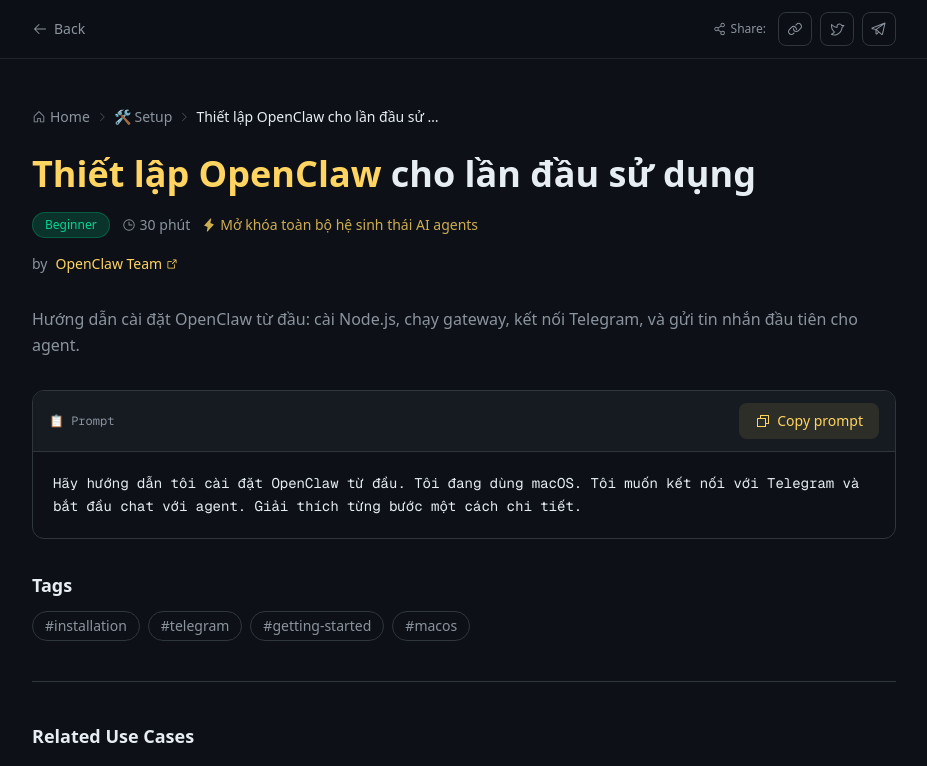
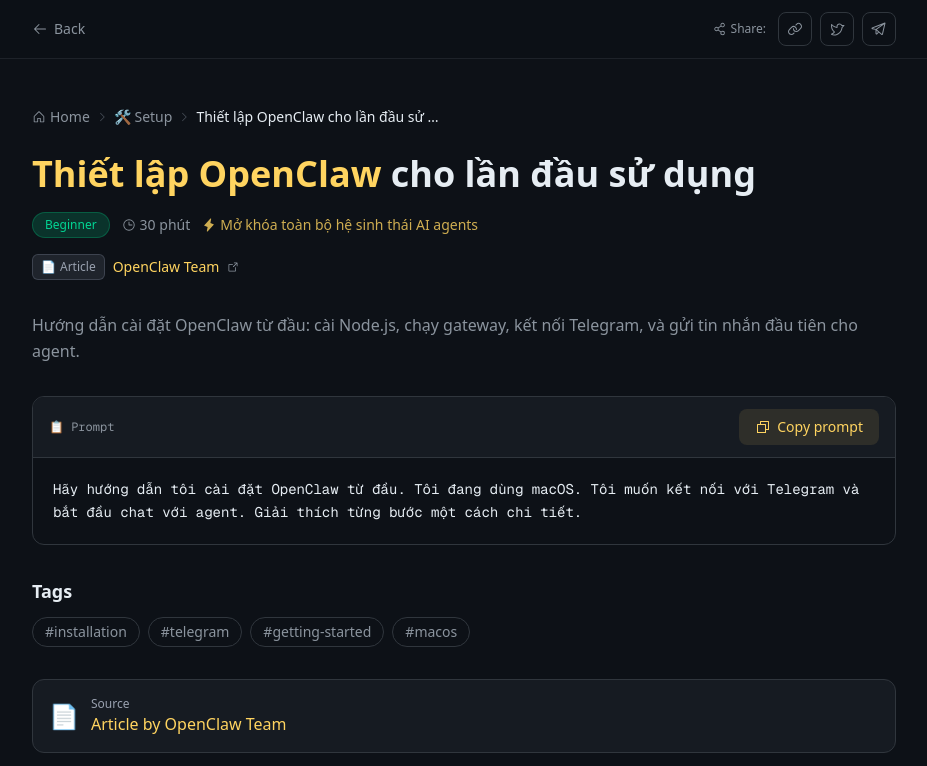
Before and after one commit to Victorpham1984/mateclaw-usecases, a Next.js app: page /cases/uc001 in a window 1280 px wide. Shown: the top 766 px of the page, without its empty margins (176-1103 px from the left). Built offline with nearby package versions, Linux system fonts and the light colour scheme.

Commit message:
feat: add source type badges with color-coded icons
- CaseCard: replace generic 'Source' link with visual badge (YouTube=red, GitHub=purple, Community=yellow, etc.)
- Detail page: add rich source section with YouTube tutorial info and timestamp
- Fallback to gray '🔗 Source' for unknown types

```diff
--- a/app/cases/[id]/CaseDetail.tsx
+++ b/app/cases/[id]/CaseDetail.tsx
@@ -48,6 +48,25 @@
 
 function stripBold(text: string): string {
   return text.replace(/\*\*(.*?)\*\*/g, "$1");
+}
+
+const SOURCE_CONFIG: Record<string, { icon: string; label: string; color: string; iconColor: string }> = {
+  youtube: { icon: "▶", label: "YouTube", color: "bg-red-500/20 text-red-500 border-red-500/40", iconColor: "text-red-500" },
+  github: { icon: "⚡", label: "GitHub", color: "bg-purple-500/20 text-purple-400 border-purple-500/40", iconColor: "text-purple-400" },
+  x: { icon: "𝕏", label: "X", color: "bg-gray-500/20 text-gray-300 border-gray-500/40", iconColor: "text-gray-300" },
+  twitter: { icon: "𝕏", label: "X", color: "bg-gray-500/20 text-gray-300 border-gray-500/40", iconColor: "text-gray-300" },
+  reddit: { icon: "🤖", label: "Reddit", color: "bg-orange-500/20 text-orange-400 border-orange-500/40", iconColor: "text-orange-400" },
+  article: { icon: "📄", label: "Article", color: "bg-gray-500/20 text-gray-400 border-gray-500/40", iconColor: "text-gray-400" },
+  community: { icon: "👥", label: "Community", color: "bg-[#FFD460]/20 text-[#FFD460] border-[#FFD460]/40", iconColor: "text-[#FFD460]" },
+  web: { icon: "🔗", label: "Web", color: "bg-gray-500/20 text-gray-400 border-gray-500/40", iconColor: "text-gray-400" },
+};
+
+const DEFAULT_SOURCE = { icon: "🔗", label: "Source", color: "bg-gray-500/20 text-gray-400 border-gray-500/40", iconColor: "text-gray-400" };
+
+function formatTimestamp(seconds: number): string {
+  const mins = Math.floor(seconds / 60);
+  const secs = seconds % 60;
+  return `${mins}:${secs.toString().padStart(2, "0")}`;
 }
 
 const difficultyConfig = {
@@ -318,17 +337,26 @@
             )}
           </div>
 
-          {/* Creator + source */}
+          {/* Creator + source badge */}
           <div className="flex items-center gap-2 text-sm text-[#8b949e]">
-            <span>by</span>
             <a
               href={useCase.source.url}
               target="_blank"
               rel="noopener noreferrer"
-              className="flex items-center gap-1 text-[#FFD460] hover:underline"
+              className="flex items-center gap-2 group/source"
             >
-              {useCase.source.creator || "Source"}
-              <ArrowSquareOut size={12} />
+              <span className={`flex items-center gap-1 px-2 py-1 rounded-md border text-xs font-medium ${(SOURCE_CONFIG[useCase.source.type || ""] || DEFAULT_SOURCE).color} transition-all group-hover/source:scale-105`}>
+                <span className={(SOURCE_CONFIG[useCase.source.type || ""] || DEFAULT_SOURCE).iconColor}>
+                  {(SOURCE_CONFIG[useCase.source.type || ""] || DEFAULT_SOURCE).icon}
+                </span>
+                <span>{(SOURCE_CONFIG[useCase.source.type || ""] || DEFAULT_SOURCE).label}</span>
+              </span>
+              {useCase.source.creator && (
+                <span className="text-[#FFD460] group-hover/source:underline">
+                  {useCase.source.creator}
+                </span>
+              )}
+              <ArrowSquareOut size={12} className="text-[#8b949e]" />
             </a>
           </div>
         </div>
@@ -379,6 +407,57 @@
           </section>
         )}
 
+        {/* Rich source section */}
+        {useCase.source.type === "youtube" && (
+          <section className="mt-8 p-6 rounded-xl border border-[#30363d] bg-[#161b22]">
+            <div className="flex items-start gap-4">
+              <div className="text-4xl text-red-500">▶</div>
+              <div className="flex-1">
+                <p className="text-sm text-gray-400 mb-1">Watch the original tutorial</p>
+                <a
+                  href={useCase.source.url}
+                  target="_blank"
+                  rel="noopener noreferrer"
+                  className="text-lg text-[#FFD460] hover:underline font-semibold"
+                >
+                  {(useCase.source as any).videoTitle || "YouTube Video"}
+                </a>
+                {useCase.source.creator && (
+                  <p className="text-sm text-gray-500 mt-1">by {useCase.source.creator}</p>
+                )}
+                {(useCase.source as any).timestamp && (
+                  <p className="text-xs text-gray-600 mt-1">
+                    ⏱️ Use case shown at {formatTimestamp((useCase.source as any).timestamp)}
+                  </p>
+                )}
+              </div>
+            </div>
+          </section>
+        )}
+
+        {useCase.source.type && useCase.source.type !== "youtube" && (() => {
+          const sc = SOURCE_CONFIG[useCase.source.type || ""] || DEFAULT_SOURCE;
+          return (
+            <section className="mt-8 p-4 rounded-xl border border-[#30363d] bg-[#161b22]">
+              <div className="flex items-center gap-3">
+                <span className={`text-2xl ${sc.iconColor}`}>{sc.icon}</span>
+                <div>
+                  <p className="text-xs text-gray-400">Source</p>
+                  <a
+                    href={useCase.source.url}
+                    target="_blank"
+                    rel="noopener noreferrer"
+                    className="text-[#FFD460] hover:underline"
+                  >
+                    {sc.label}
+                    {useCase.source.creator && ` by ${useCase.source.creator}`}
+                  </a>
+                </div>
+              </div>
+            </section>
+          );
+        })()}
+
         <hr className="border-[#30363d] my-10" />
 
         {/* Related cases */}
--- a/app/components/CaseCard.tsx
+++ b/app/components/CaseCard.tsx
@@ -18,6 +18,64 @@
     )
   );
 }
+
+const SOURCE_CONFIG: Record<string, { icon: string; label: string; color: string; iconColor: string }> = {
+  youtube: {
+    icon: "▶",
+    label: "YouTube",
+    color: "bg-red-500/20 text-red-500 border-red-500/40",
+    iconColor: "text-red-500",
+  },
+  github: {
+    icon: "⚡",
+    label: "GitHub",
+    color: "bg-purple-500/20 text-purple-400 border-purple-500/40",
+    iconColor: "text-purple-400",
+  },
+  x: {
+    icon: "𝕏",
+    label: "X",
+    color: "bg-gray-500/20 text-gray-300 border-gray-500/40",
+    iconColor: "text-gray-300",
+  },
+  twitter: {
+    icon: "𝕏",
+    label: "X",
+    color: "bg-gray-500/20 text-gray-300 border-gray-500/40",
+    iconColor: "text-gray-300",
+  },
+  reddit: {
+    icon: "🤖",
+    label: "Reddit",
+    color: "bg-orange-500/20 text-orange-400 border-orange-500/40",
+    iconColor: "text-orange-400",
+  },
+  article: {
+    icon: "📄",
+    label: "Article",
+    color: "bg-gray-500/20 text-gray-400 border-gray-500/40",
+    iconColor: "text-gray-400",
+  },
+  community: {
+    icon: "👥",
+    label: "Community",
+    color: "bg-[#FFD460]/20 text-[#FFD460] border-[#FFD460]/40",
+    iconColor: "text-[#FFD460]",
+  },
+  web: {
+    icon: "🔗",
+    label: "Web",
+    color: "bg-gray-500/20 text-gray-400 border-gray-500/40",
+    iconColor: "text-gray-400",
+  },
+};
+
+const DEFAULT_SOURCE = {
+  icon: "🔗",
+  label: "Source",
+  color: "bg-gray-500/20 text-gray-400 border-gray-500/40",
+  iconColor: "text-gray-400",
+};
 
 const difficultyConfig = {
   beginner: { label: "Beginner", color: "bg-emerald-500/20 text-emerald-400 border-emerald-500/30" },
@@ -50,6 +108,7 @@
     setTimeout(() => setCopied(false), 2000);
   };
 
+  const sourceConfig = SOURCE_CONFIG[useCase.source.type || ""] || DEFAULT_SOURCE;
   const desc = useCase.description;
   const truncated = desc.length > 150;
   const displayDesc = expanded || !truncated ? desc : desc.slice(0, 150) + "...";
@@ -125,22 +184,29 @@
         ))}
       </div>
 
-      {/* Footer: source + copy */}
+      {/* Footer: source badge + copy */}
       <div className="flex items-center justify-between mt-auto pt-2 border-t border-[#30363d] relative z-10">
         <a
           href={useCase.source.url}
           target="_blank"
           rel="noopener noreferrer"
-          className="flex items-center gap-1.5 text-xs text-[#8b949e] hover:text-[#FFD460] transition-colors"
+          className="flex items-center gap-2 group/source min-w-0"
         >
-          <ArrowSquareOut size={12} />
-          <span className="truncate max-w-[140px]">
-            {useCase.source.creator || "Source"}
+          <span
+            className={`flex items-center gap-1 px-2 py-1 rounded-md border text-xs font-medium ${sourceConfig.color} transition-all group-hover/source:scale-105 shrink-0`}
+          >
+            <span className={sourceConfig.iconColor}>{sourceConfig.icon}</span>
+            <span>{sourceConfig.label}</span>
           </span>
+          {useCase.source.creator && (
+            <span className="text-xs text-[#8b949e] group-hover/source:text-[#FFD460] transition-colors truncate max-w-[120px]">
+              {useCase.source.creator}
+            </span>
+          )}
         </a>
         <button
           onClick={handleCopy}
-          className={`flex items-center gap-1.5 text-xs px-3 py-1.5 rounded-lg transition-all cursor-pointer ${
+          className={`flex items-center gap-1.5 text-xs px-3 py-1.5 rounded-lg transition-all cursor-pointer shrink-0 ${
             copied
               ? "bg-emerald-500/20 text-emerald-400"
               : "bg-[#FFD460]/10 text-[#FFD460] hover:bg-[#FFD460]/20"
```
